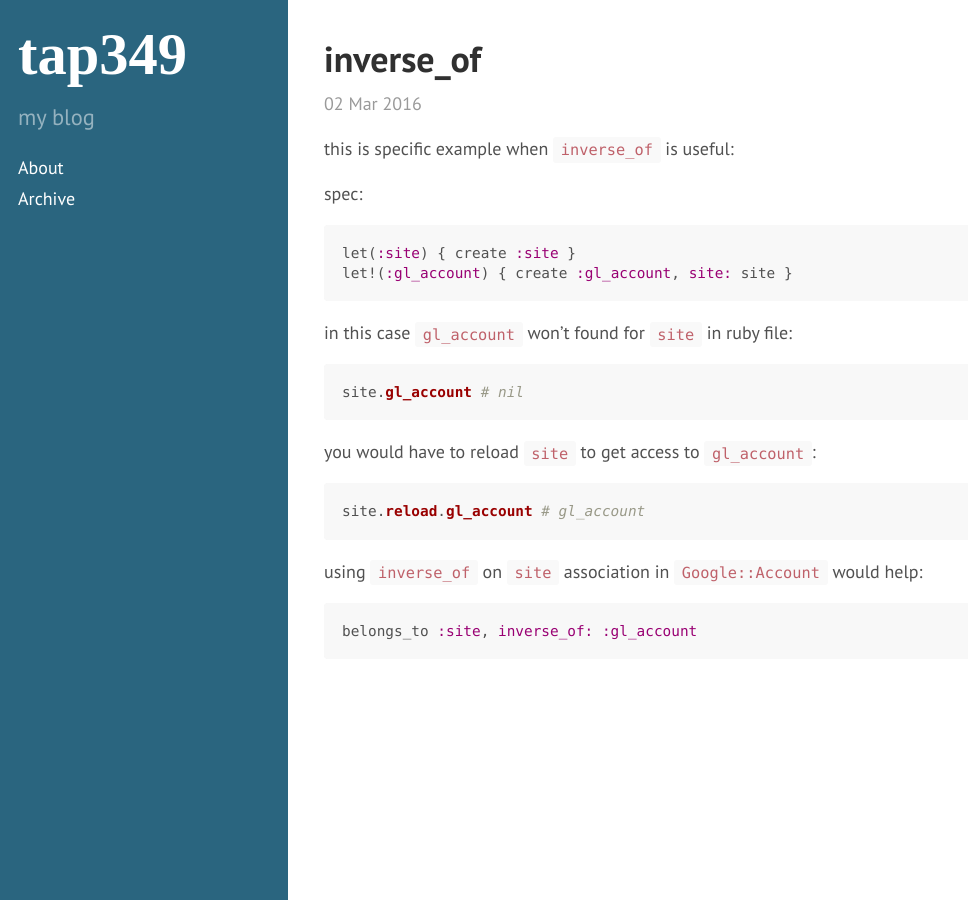
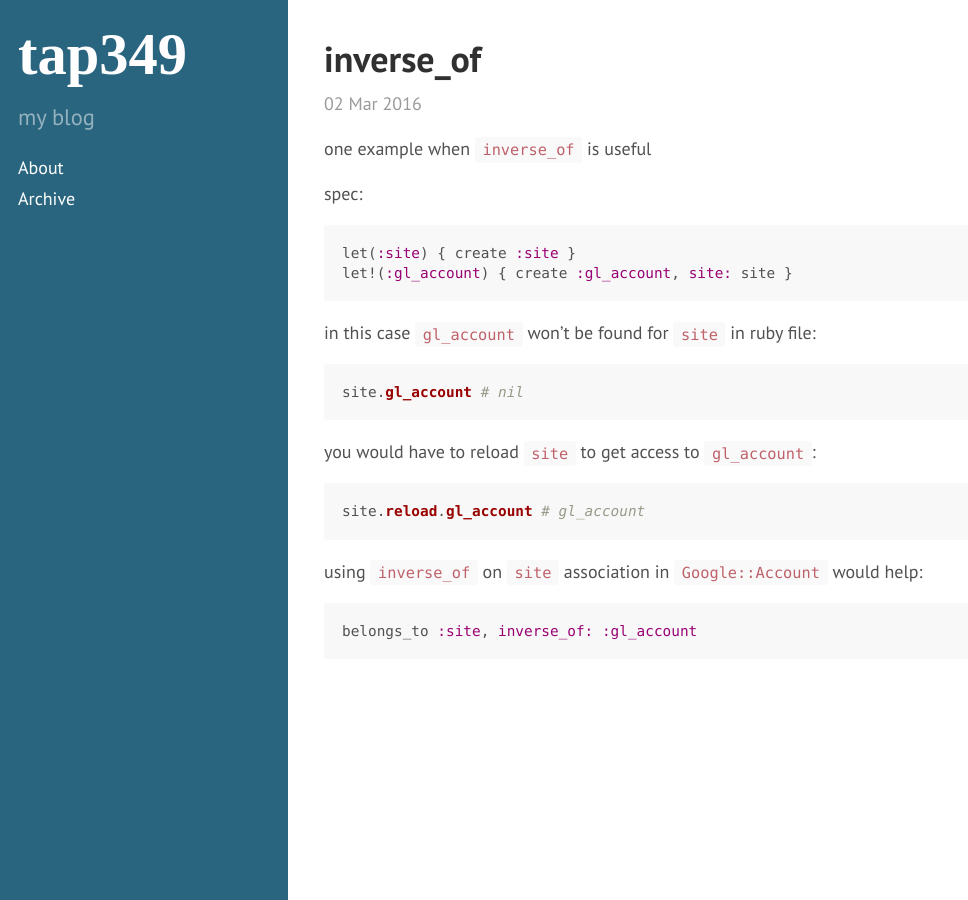
Before and after one commit to tap349/tap349.github.io, a Jekyll site: the page built from _posts/2016-03-02-inverse-of.md, in a window 1280 px wide. Shown: the whole page, without its empty margins (0-968 px from the left). Built offline with Jekyll 4.4.1, drawn with Linux system fonts in a browser that asks for light colours.

Commit message:
update 2016-03-02_11:25:50

````diff
--- a/_posts/2016-03-02-inverse-of.md
+++ b/_posts/2016-03-02-inverse-of.md
@@ -6,7 +6,7 @@ access: public
 categories: [rails]
 ---
 
-this is specific example when `inverse_of` is useful:
+one example when `inverse_of` is useful
 
 spec:
 
@@ -15,7 +15,7 @@ let(:site) { create :site }
 let!(:gl_account) { create :gl_account, site: site }
 ```
 
-in this case `gl_account` won't found for `site` in ruby file:
+in this case `gl_account` won't be found for `site` in ruby file:
 
 ```ruby
 site.gl_account # nil
````
